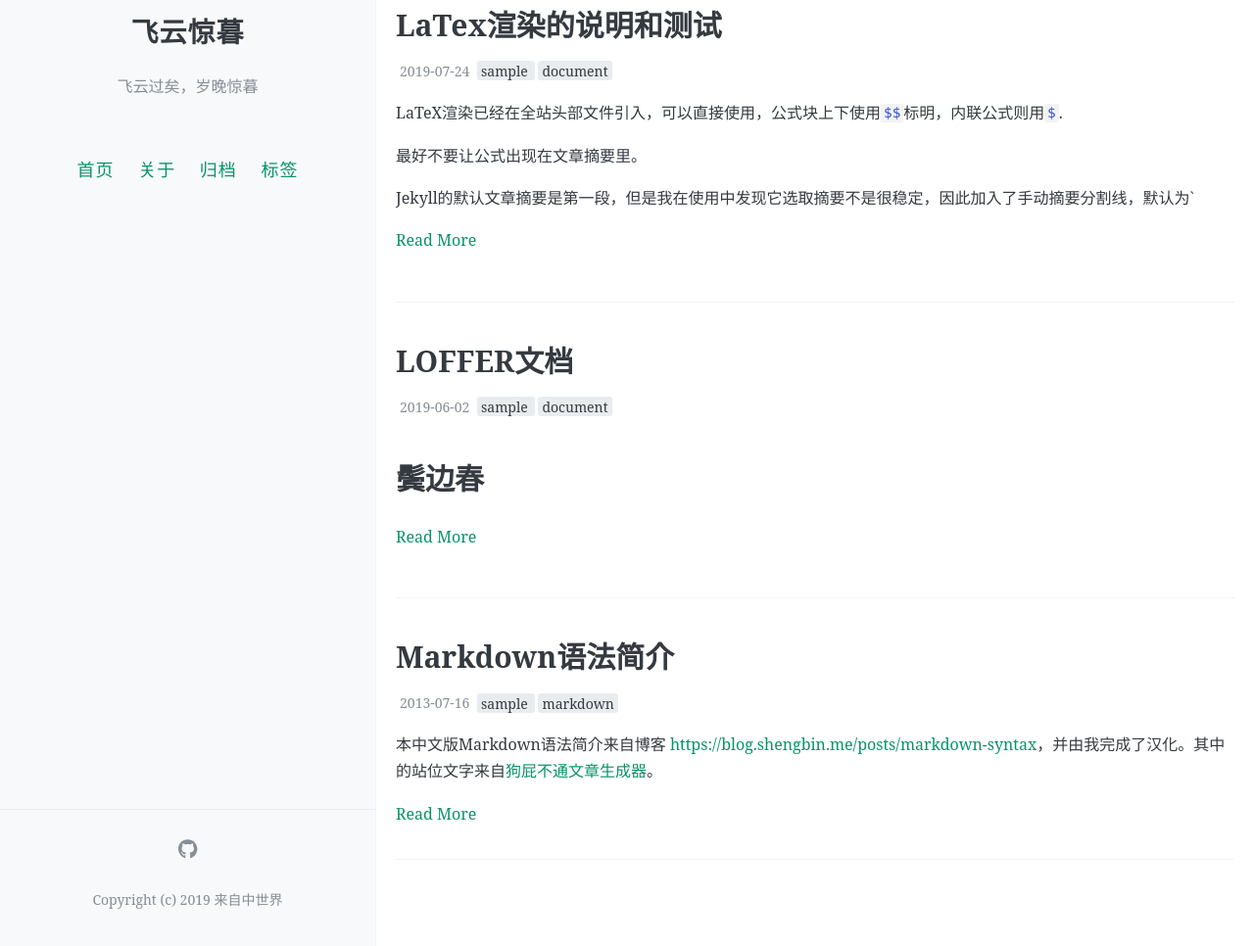
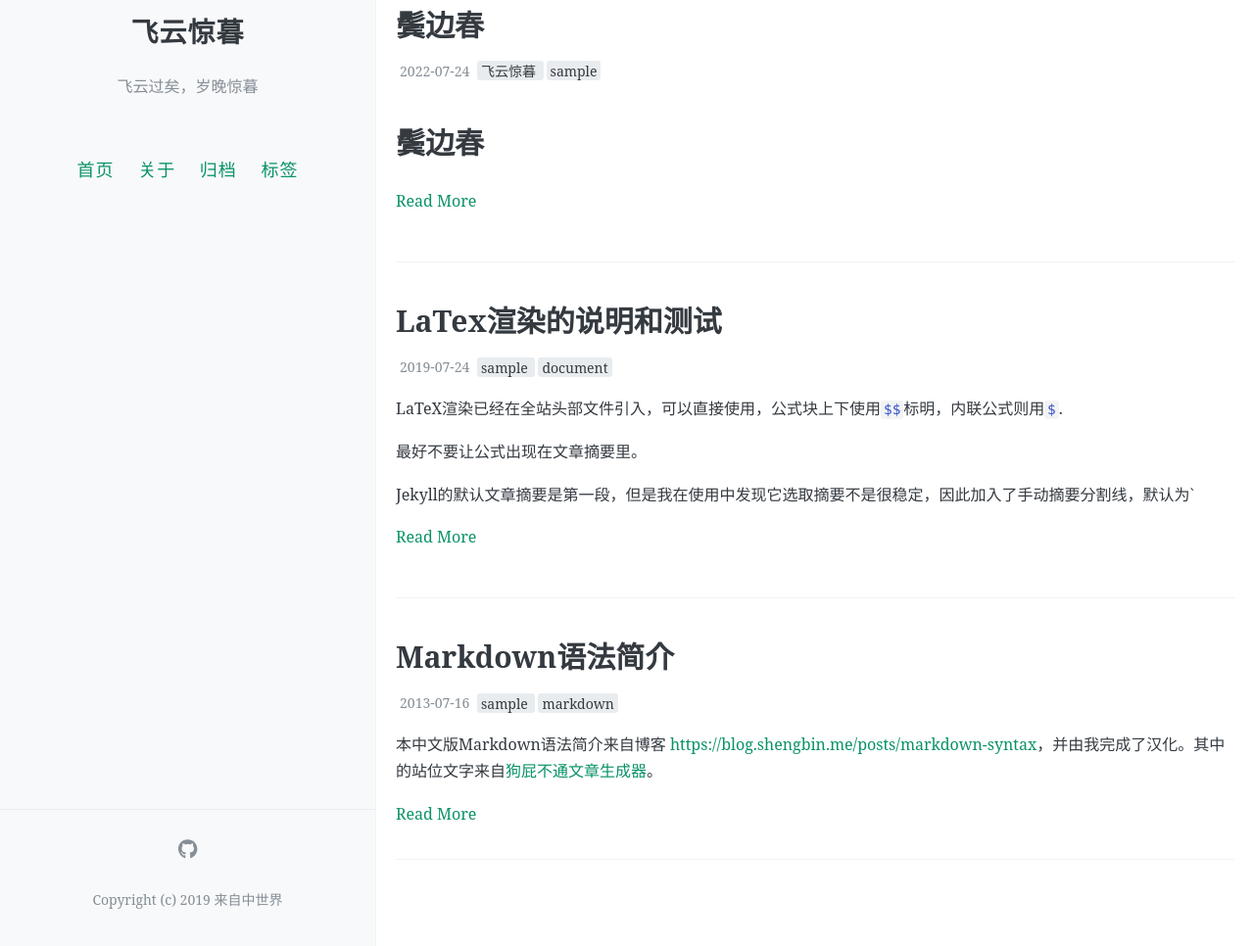
Before and after one commit to lixunxi0604/yunmu, a Jekyll site: the page built from index.html, in a window 1280 px wide and 1256 px high. Shown: the part 290-1256 px from the top of the window at 98% size. Built offline with Jekyll 4.4.1, drawn with Linux system fonts in a browser that asks for light colours; the list of posts is cut into pages by our own code; comment, search, counter and statistics services are not loaded.

Commit message:
Update 2022-07-24-document.md

```diff
--- a/_posts/2022-07-24-document.md
+++ b/_posts/2022-07-24-document.md
@@ -1,10 +1,10 @@
 ---
 layout: post
-title: LOFFER文档
-date: 2019-06-02
-Author: 来自中世界
+title: 鬓边春
+date: 2022-07-24
+Author: 李熏夕
 categories:
-tags: [sample, document]
+tags: [飞云惊暮,sample]
 comments: true
 ---
 
```
